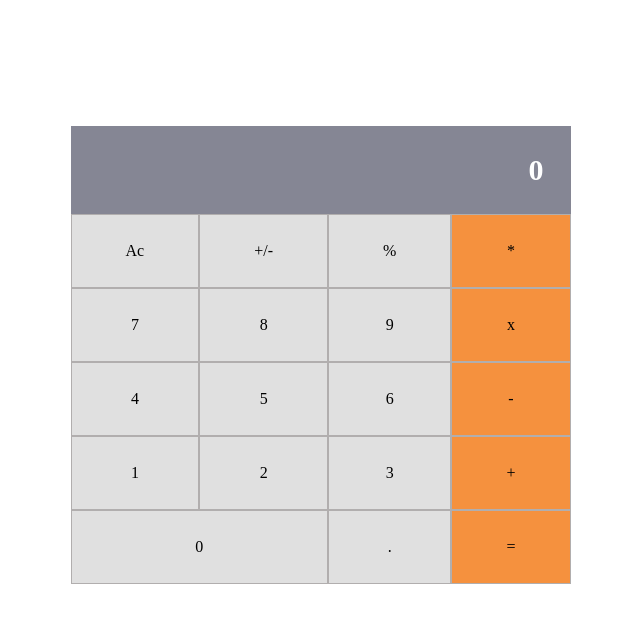
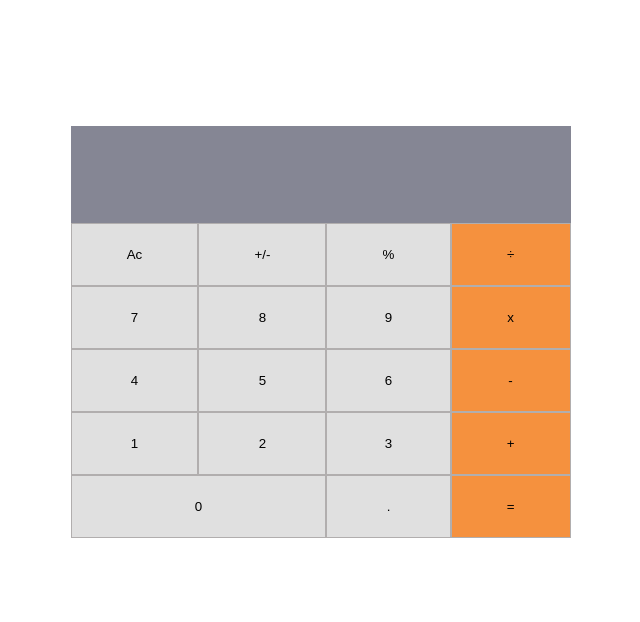
Before and after one commit to shaqayq/Math-Magicians, a React (Create React App) app: page / in a window 1280 px wide. Shown: the top 622 px of the page, without its empty margins (304-944 px from the left). Built offline with nearby package versions, Linux system fonts and the light colour scheme.

Commit message:
Add calculator functions

```diff
--- a/package.json
+++ b/package.json
@@ -6,6 +6,7 @@
     "@testing-library/jest-dom": "^5.16.4",
     "@testing-library/react": "^13.3.0",
     "@testing-library/user-event": "^13.5.0",
+    "big.js": "^6.2.1",
     "react": "^18.2.0",
     "react-dom": "^18.2.0",
     "react-scripts": "5.0.1",
--- a/src/components/Calculator.js
+++ b/src/components/Calculator.js
@@ -1,34 +1,75 @@
 import React from 'react';
+import calculate from '../logic/calculate';
+import operate from '../logic/operate';
+
 // eslint-disable-next-line react/prefer-stateless-function
+/* eslint-disable */
 class Calculator extends React.Component {
+
+  constructor(props){
+    super(props);
+    this.state={
+      total : null,
+      next:null,
+      operation:null
+    }
+    this.getValue=this.getValue.bind(this);
+  }
+
+  getValue=(e)=>{
+    const buttonName  =e.target.value;
+    this.setState((prevValue)=>calculate({
+      ...prevValue,
+    },buttonName ));
+
+  }
+
+  result = () => {
+    const { total, operation, next } = this.state;
+    return (
+      <>
+        {total}
+        {' '}
+        {operation}
+        {' '}
+        {next}
+      </>
+    );
+  }
+
+
   render() {
     return (
       <div className="container">
-        <div className="resualt"><h5>0</h5></div>
+        <div className="resualt"><h5>{this.result()}</h5></div>
         <div className="content">
-          <div className="item1"><p>Ac</p></div>
-          <div className="item2"><p>+/-</p></div>
-          <div className="item3"><p>%</p></div>
-          <div className="calculation"><p>*</p></div>
-          <div className="item1"><p>7</p></div>
-          <div className="item1"><p>8</p></div>
-          <div className="item2"><p>9</p></div>
-          <div className="calculation"><p>x</p></div>
-          <div className="item1"><p>4</p></div>
-          <div className="item1"><p>5</p></div>
-          <div className="item2"><p>6</p></div>
-          <div className="calculation"><p>-</p></div>
-          <div className="item1"><p>1</p></div>
-          <div className="item1"><p>2</p></div>
-          <div className="item2"><p>3</p></div>
-          <div className="calculation"><p>+</p></div>
-          <div className="zero"><p>0</p></div>
-          <div className="item1"><p>.</p></div>
-          <div className="calculation"><p>=</p></div>
+          <button value='Ac' onClick={this.getValue} type='submit'>Ac</button>
+          <button value='+/-' onClick={this.getValue}  type='submit'>+/-</button>
+          <button value='%' onClick={this.getValue} type='submit'>%</button>
+          <button value='÷' className="calculation" onClick={this.getValue} type='submit'>÷</button>
+          <button value='7'onClick={this.getValue} type='submit'>7</button>
+          <button value='8' onClick={this.getValue} type='submit'>8</button>
+          <button value='9' onClick={this.getValue} type='submit'>9</button>
+          <button value='x' className="calculation" onClick={this.getValue} type='submit'>x</button>
+          <button value='4' onClick={this.getValue}>4</button>
+          <button value='5' onClick={this.getValue}>5</button>
+          <button value='6' onClick={this.getValue}>6</button>
+          <button value='-' className="calculation" onClick={this.getValue}>-</button>
+          <button value='1' onClick={this.getValue}>1</button>
+          <button value='2' onClick={this.getValue}>2</button>
+          <button value='3' id='button' onClick={this.getValue}>3</button>
+          <button value='+' className="calculation" onClick={this.getValue}>+</button>
+          <button value='0' className="zero" onClick={this.getValue}>0</button>
+          <button value='.' onClick={this.getValue}>.</button>
+          <button value='=' className="calculation" onClick={this.getValue}>=</button>
         </div>
       </div>
     );
   }
+
+  componentDidUpdate(){
+    console.log(this.state);
+  }
 }
 
 export default Calculator;
--- /dev/null
+++ b/src/logic/calculate.js
@@ -0,0 +1,133 @@
+import operate from './operate';
+
+function isNumber(item) {
+  return !!item.match(/[0-9]+/);
+}
+
+/**
+ * Given a button name and a calculator data object, return an updated
+ * calculator data object.
+ *
+ * Calculator data object contains:
+ *   total:s      the running total
+ *   next:String       the next number to be operated on with the total
+ *   operation:String  +, -, etc.
+ */
+export default function calculate(obj, buttonName) {
+  if (buttonName === 'AC') {
+    return {
+      total: null,
+      next: null,
+      operation: null,
+    };
+  }
+
+  if (isNumber(buttonName)) {
+    if (buttonName === '0' && obj.next === '0') {
+      return {};
+    }
+    // If there is an operation, update next
+    if (obj.operation) {
+      if (obj.next && obj.next !== '0') {
+        return { ...obj, next: obj.next + buttonName };
+      }
+      return { ...obj, next: buttonName };
+    }
+    // If there is no operation, update next and clear the value
+    if (obj.next && obj.next !== '0') {
+      return {
+        next: obj.next + buttonName,
+        total: null,
+      };
+    }
+    return {
+      next: buttonName,
+      total: null,
+    };
+  }
+
+  if (buttonName === '.') {
+    if (obj.next) {
+      if (obj.next.includes('.')) {
+        return { ...obj };
+      }
+      return { ...obj, next: `${obj.next}.` };
+    }
+    if (obj.operation) {
+      return { ...obj, next: '0.' };
+    }
+    if (obj.total) {
+      if (obj.total.includes('.')) {
+        return {};
+      }
+      return { ...obj, next: `${obj.total}.` };
+    }
+    return { ...obj, next: '0.' };
+  }
+
+  if (buttonName === '=') {
+    if (obj.next && obj.operation) {
+      return {
+        total: operate(obj.total, obj.next, obj.operation),
+        next: null,
+        operation: null,
+      };
+    }
+    // '=' with no operation, nothing to do
+    return {};
+  }
+
+  if (buttonName === '+/-') {
+    if (obj.next) {
+      return { ...obj, next: (-1 * parseFloat(obj.next)).toString() };
+    }
+    if (obj.total) {
+      return { ...obj, total: (-1 * parseFloat(obj.total)).toString() };
+    }
+    return {};
+  }
+
+  // Button must be an operation
+
+  // When the user presses an operation button without having entered
+  // a number first, do nothing.
+  // if (!obj.next && !obj.total) {
+  //   return {};
+  // }
+
+  // User pressed an operation after pressing '='
+  if (!obj.next && obj.total && !obj.operation) {
+    return { ...obj, operation: buttonName };
+  }
+
+  // User pressed an operation button and there is an existing operation
+  if (obj.operation) {
+    if (obj.total && !obj.next) {
+      return { ...obj, operation: buttonName };
+    }
+
+    if (!obj.total) {
+      return { total: 0, operation: buttonName };
+    }
+
+    return {
+      total: operate(obj.total, obj.next, obj.operation),
+      next: null,
+      operation: buttonName,
+    };
+  }
+
+  // no operation yet, but the user typed one
+
+  // The user hasn't typed a number yet, just save the operation
+  if (!obj.next) {
+    return { operation: buttonName };
+  }
+
+  // save the operation and shift 'next' into 'total'
+  return {
+    total: obj.next,
+    next: null,
+    operation: buttonName,
+  };
+}
--- /dev/null
+++ b/src/logic/operate.js
@@ -0,0 +1,30 @@
+import Big from 'big.js';
+
+export default function operate(numberOne, numberTwo, operation) {
+  const one = Big(numberOne);
+  const two = Big(numberTwo);
+  if (operation === '+') {
+    return one.plus(two).toString();
+  }
+  if (operation === '-') {
+    return one.minus(two).toString();
+  }
+  if (operation === 'x') {
+    return one.times(two).toString();
+  }
+  if (operation === '÷') {
+    try {
+      return one.div(two).toString();
+    } catch (err) {
+      return "Can't divide by 0.";
+    }
+  }
+  if (operation === '%') {
+    try {
+      return one.mod(two).toString();
+    } catch (err) {
+      return "Can't find modulo as can't divide by 0.";
+    }
+  }
+  throw Error(`Unknown operation '${operation}'`);
+}
--- a/src/style.css
+++ b/src/style.css
@@ -5,7 +5,7 @@
 }
 
 .resualt {
-  padding: 27px;
+  height: 97px;
   background-color: #858694;
   text-align: right;
 }
@@ -14,6 +14,7 @@
   color: #fff;
   font-size: 30px;
   margin: 0;
+  padding: 36px;
 }
 
 .content {
@@ -21,11 +22,15 @@
   grid-template-columns: auto auto auto auto;
 }
 
-.content div {
-  padding: 11px;
+.content button {
+  padding: 23px;
   background-color: #e0e0e0;
   border: 1px solid #b1aeae;
   text-align: center;
+}
+
+button:hover {
+  background-color: #ecd6d6;
 }
 
 .zero {
@@ -35,3 +40,7 @@
 .content .calculation {
   background: #f5913e;
 }
+
+.calculation:hover {
+  background-color: #dd7b2b;
+}
```
Also changed, not shown: 1 other file (tests, documents, lock files or other folders).
